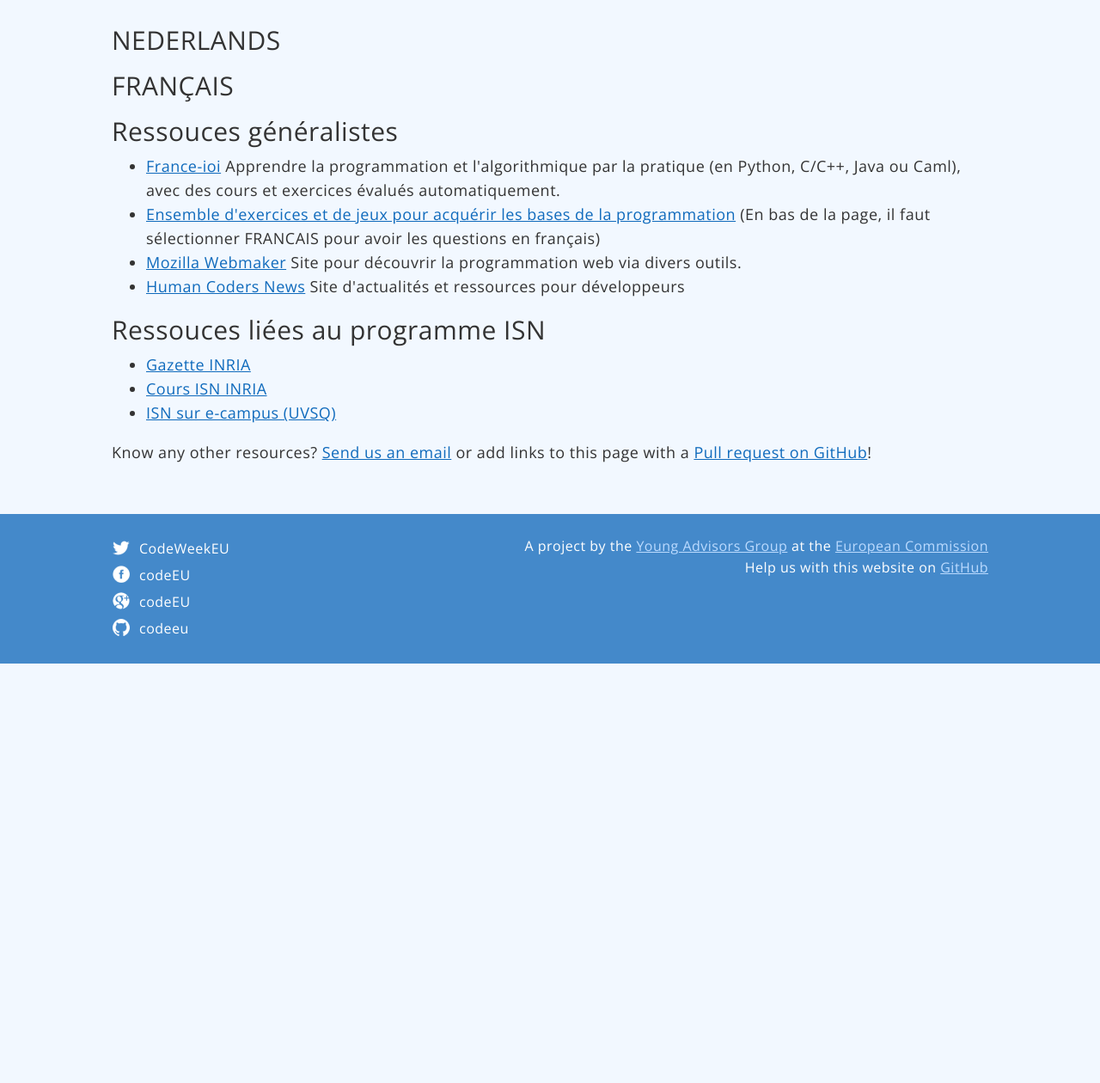
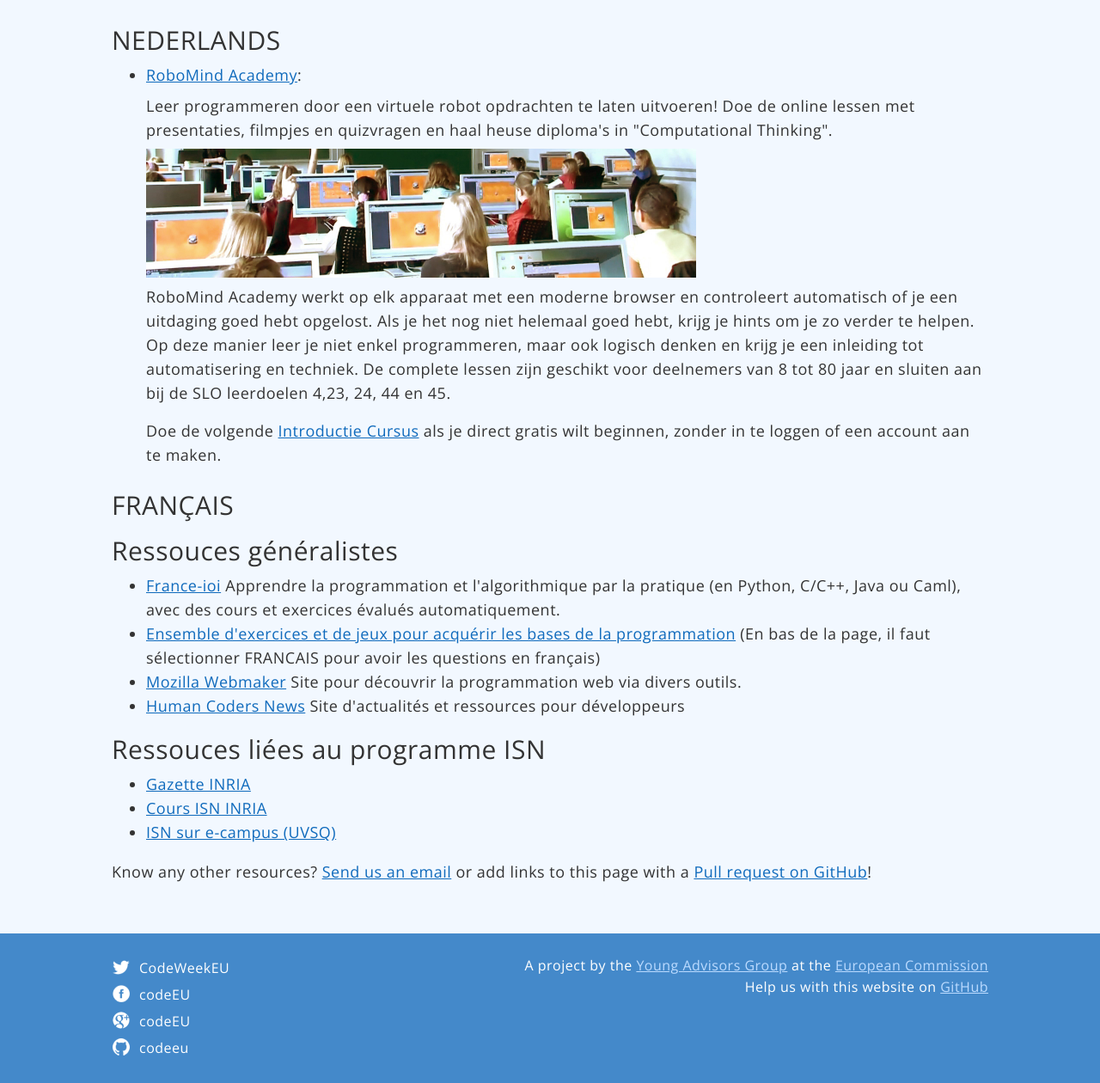
Before and after one commit to codeeu/codeeu.github.io, a Jekyll site: the page built from resources/belgium/index.html, in a window 1280 px wide, cut to the strip 167-1427 px from the top of the page. Shown: the whole strip at 86% size. Built offline with Jekyll 4.4.1, drawn with Linux system fonts in a browser that asks for light colours; nearby versions of some CDN libraries; Markdown is read by kramdown in place of the engine named in the settings; before the commit the page ends 939 px from its top, so only the background shows below that.

Commit message:
Dutch resources - adapted to BE

```diff
--- a/resources/belgium/index.html
+++ b/resources/belgium/index.html
@@ -4,6 +4,26 @@
 ---
 
 <h2>NEDERLANDS</h2>
+
+<ul>
+	<li>
+		<a href="https://www.robomindacademy.com/">RoboMind Academy</a>:
+		<p>
+			Leer programmeren door een virtuele robot opdrachten te laten uitvoeren! Doe de online lessen met presentaties, filmpjes en quizvragen en haal heuse diploma's in "Computational Thinking".
+		</p>
+
+		<img height="150" src="/img/partners/netherlands-robomindacademy.jpg" alt="RoboMind Academy">
+
+		<p>
+			RoboMind Academy werkt op elk apparaat met een moderne browser en controleert automatisch of je een uitdaging goed hebt opgelost. Als je het nog niet helemaal goed hebt, krijg je hints om je zo verder te helpen. Op deze manier leer je niet enkel programmeren, maar ook logisch denken en krijg je een inleiding tot automatisering en techniek. De complete lessen zijn geschikt voor deelnemers van 8 tot 80 jaar en sluiten aan bij de SLO leerdoelen 4,23, 24, 44 en 45.
+		</p>
+
+		<p>
+			Doe de volgende
+			<a href="https://www.robomindacademy.com/go/navigator/changeitem?item=0&storyline=Getting+started&course=HourOfCode">Introductie Cursus</a> als je direct gratis wilt beginnen, zonder in te loggen of een account aan te maken.
+		</p>
+	</li>
+</ul>
 
 <h2>FRANÇAIS</h2>
 <h2>Ressouces généralistes</h2>
```
